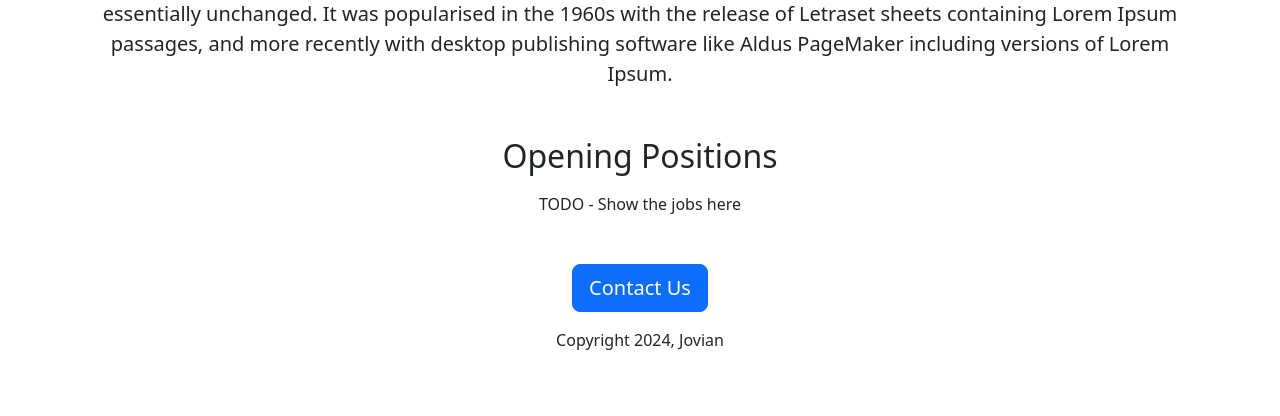
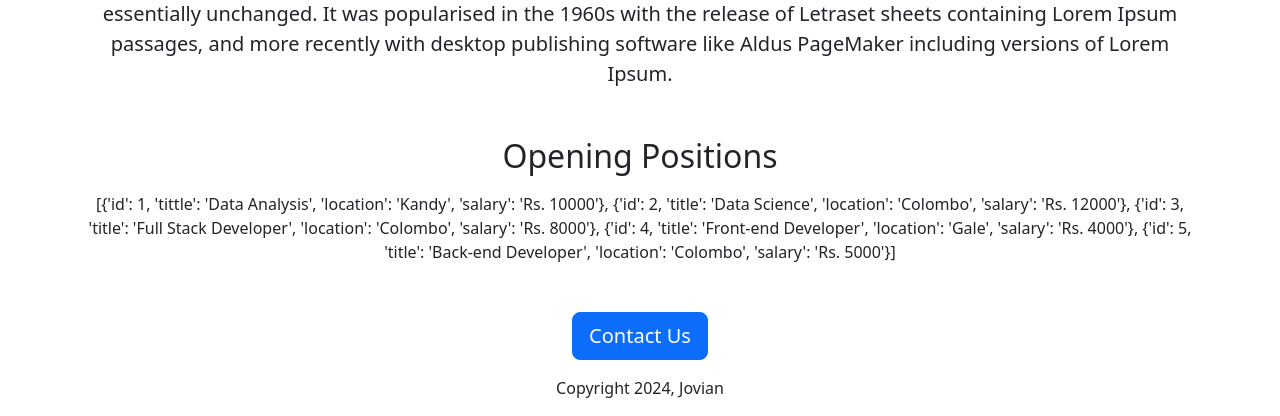
Before and after one commit to chinthakaSenarathna/jovian-careers-website, a Flask app: page / in a window 1280 px wide. Shown: the part 605-1021 px from the top of the page. Before the commit the page ends 955 px from the top, so only its background shows below. Run offline with Flask 3, Linux system fonts and the light colour scheme.

Commit message:
Jinja2 Syntax -> Used to insert value of jobs variable into the HTML

```diff
--- a/app.py
+++ b/app.py
@@ -3,9 +3,43 @@ from jinja2.ext import debug
 
 app = Flask(__name__)
 
+# list of dictionary...
+JOBS = [
+    {
+        'id': 1,
+        'tittle': 'Data Analysis',
+        'location': 'Kandy',
+        'salary': 'Rs. 10000'
+    },
+    {
+        'id': 2,
+        'title': 'Data Science',
+        'location': 'Colombo',
+        'salary': 'Rs. 12000'
+    },
+    {
+        'id': 3,
+        'title': 'Full Stack Developer',
+        'location': 'Colombo',
+        'salary': 'Rs. 8000'
+    },
+    {
+        'id': 4,
+        'title': 'Front-end Developer',
+        'location': 'Gale',
+        'salary': 'Rs. 4000'
+    },
+    {
+        'id': 5,
+        'title': 'Back-end Developer',
+        'location': 'Colombo',
+        'salary': 'Rs. 5000'
+    }
+]
+
 @app.route("/")
 def hello_world():
-    return render_template('home.html')
+    return render_template('home.html', jobs=JOBS)
 
 if __name__ == "__main__":
     app.run(host='0.0.0.0', debug=True)
--- a/templates/home.html
+++ b/templates/home.html
@@ -27,7 +27,9 @@
                 desktop publishing software like Aldus PageMaker including versions of Lorem Ipsum.
             </p>
             <h2 class="text-center mb-3">Opening Positions</h2>
-            <P class="text-center mb-5">TODO - Show the jobs here</P>
+            <P class="text-center mb-5">
+                {{jobs}}
+            </P>
             <div class="text-center">
                 <button class="btn btn-primary btn-lg mb-3">Contact Us</button>
                 <p>Copyright 2024, Jovian</p>
```
